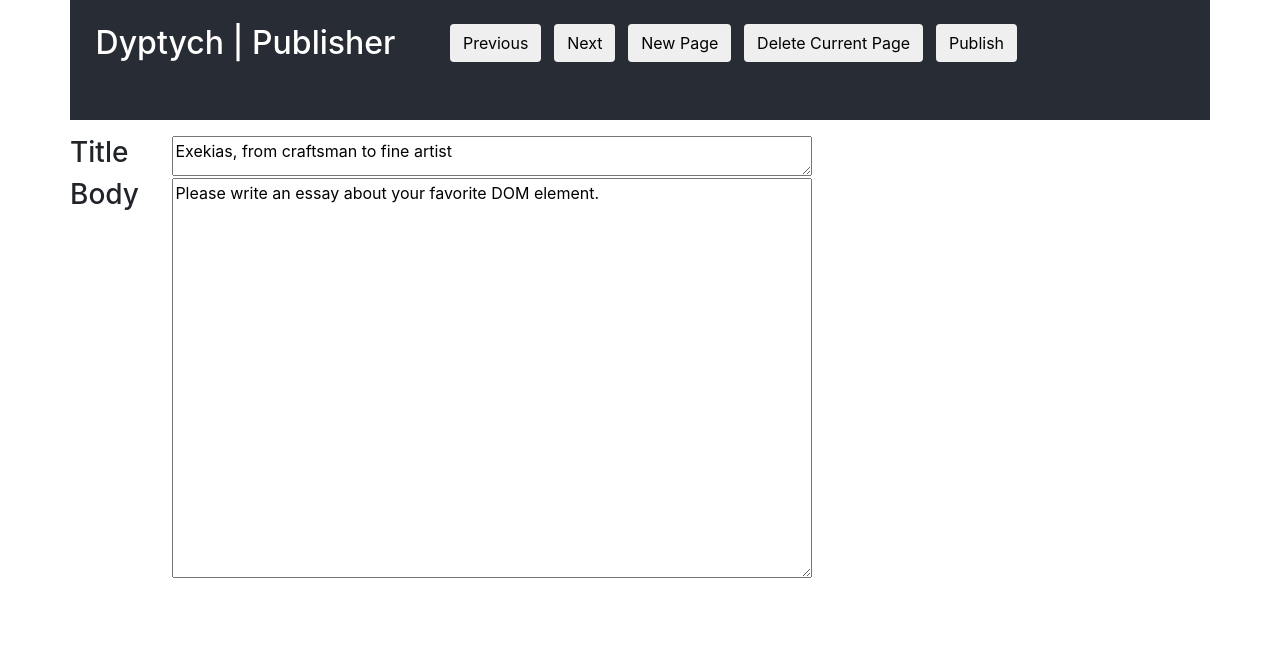
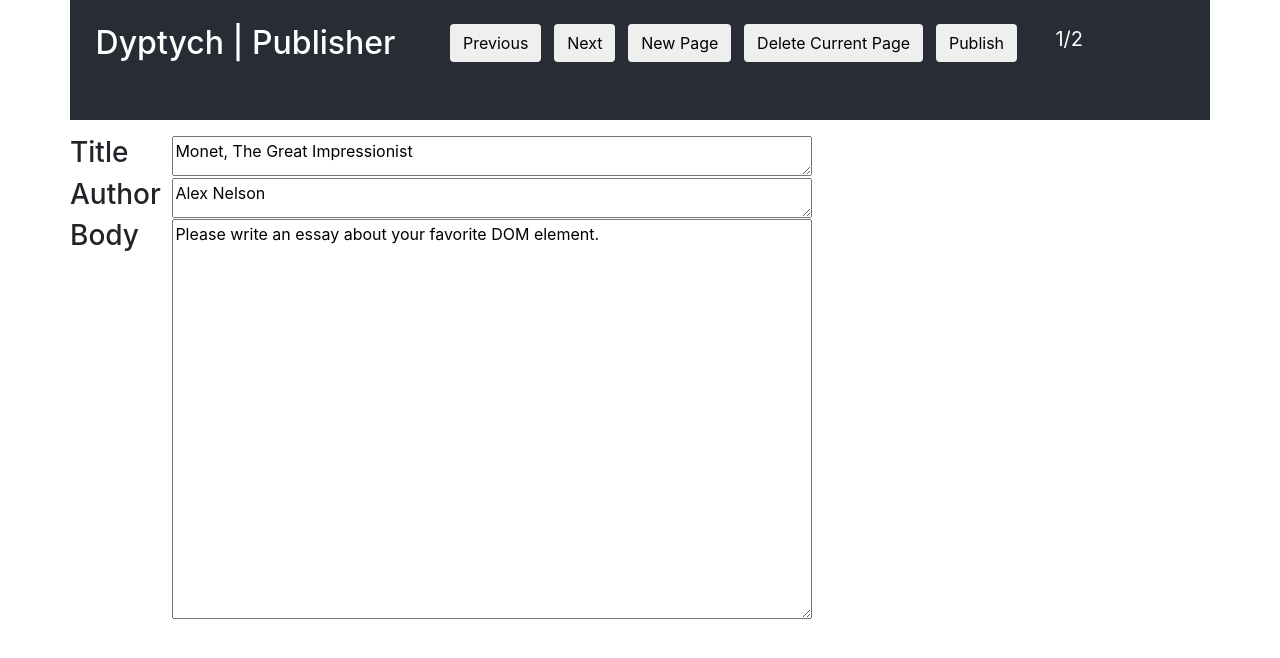
Before and after one commit to AlexBNelson/dyptych-publisher, a React (Create React App) app in the folder dyptych-publisher/: page / in a window 1280 px wide. Shown: the top 658 px of the page. Built offline with nearby package versions, Linux system fonts and the light colour scheme.

Commit message:
Further functionality changes

```diff
--- a/dyptych-publisher/src/App.css
+++ b/dyptych-publisher/src/App.css
@@ -32,6 +32,13 @@
   padding: 0px 0px 0px 0px;
 }
 
+.page-number{
+  margin-left: 2vw;
+  margin-top: 3vh;
+  color: white;
+  font-size: 20px;
+}
+
 .textarea{
   width:200px;
   height:50px;
--- a/dyptych-publisher/src/App.js
+++ b/dyptych-publisher/src/App.js
@@ -13,8 +13,7 @@ class App extends Component {
     super(props)
     this.state = {
       pageNumber: 0,
-      pages: [<IntroInputArea/>],
-      appendix: <AppendixInputArea/>
+      pages: [<IntroInputArea />, <AppendixInputArea />]
     };
 
     this.previousPage = this.previousPage.bind(this);
@@ -24,33 +23,40 @@ class App extends Component {
   }
 
   previousPage(e) {
+
+    if (this.state.pageNumber > 0) {
       this.setState({
         pageNumber: this.state.pageNumber - 1
       });
     }
+  }
 
   nextPage(e) {
+
+    if (this.state.pages.length - 1 > this.state.pageNumber) {
       this.setState({
         pageNumber: this.state.pageNumber + 1
       });
     }
+  }
 
-  addPage(e){
-    console.log("check")
+  addPage(e) {
 
+    if ((this.state.pages.length <= 8) && this.state.pageNumber < this.state.pages.length - 1) {
       var array = this.state.pages
 
-    array.splice(this.state.pageNumber, 0, <BodyInputArea/>);
+
+      array.splice(this.state.pageNumber + 1, 0, <BodyInputArea />);
 
       this.setState({
         pages: array
       });
-
-    console.log(this.state.pages.length)
-
+    }
   }
 
-  deletePage(e){
+  deletePage(e) {
+
+    if (this.state.pageNumber < this.state.pages.length - 1) {
       var array = this.state.pages
 
       array.splice(this.state.pageNumber, 1);
@@ -59,19 +65,17 @@ class App extends Component {
         pages: array
       });
     }
+  }
 
 
 
   render() {
 
-    var currentPage
+    var currentPage = this.state.pages[this.state.pageNumber]
 
-    if(this.state.pages.length < this.state.pageNumber){
-      currentPage = this.state.pages[this.state.pageNumber]
-    }
-    else{
-      currentPage = this.state.appendix
-    }
+    var pageNumber = this.state.pageNumber + 1;
+
+    var pageTotal = this.state.pages.length;
 
     return (
       <div className="App container">
@@ -79,8 +83,10 @@ class App extends Component {
           <div className="col-4 App-title"><h2 className="">Dyptych | Publisher</h2></div>
           <div className="flex-sm-row button-container"><button type="button" className="btn btn-iLink" onClick={this.previousPage}>Previous</button></div>
           <div className="flex-sm-row button-container"><button type="button" className="btn btn-iLink" onClick={this.nextPage}>Next</button></div>
-          <div className="flex-sm-row button-container"><button type="button" className="btn btn-iLink" onClick={this.addPage}>New Page</button></div>          <div className="flex-sm-row button-container"><button type="button" className="btn btn-iLink" onclick="deletePage()">Delete Current Page</button></div>
+          <div className="flex-sm-row button-container"><button type="button" className="btn btn-iLink" onClick={this.addPage}>New Page</button></div>
+          <div className="flex-sm-row button-container"><button type="button" className="btn btn-iLink" onClick={this.deletePage}>Delete Current Page</button></div>
           <div className="flex-sm-row button-container"><button type="button" className="btn btn-iLink">Publish</button></div>
+          <div className="flex-sm-row page-number">{pageNumber}/{pageTotal}</div>
         </header>
 
         <div className="row textarea-row">
--- /dev/null
+++ b/dyptych-publisher/src/actions/index.js
@@ -0,0 +1,5 @@
+
+export const saveTextData = data => ({
+    type: 'SAVE_TEXT_DATA',
+    data
+})
--- a/dyptych-publisher/src/components/AppendixInputArea.js
+++ b/dyptych-publisher/src/components/AppendixInputArea.js
@@ -5,21 +5,15 @@ class AppendixInputArea extends Component {
     constructor(props) {
         super(props);
         this.state = {
-          title: 'Exekias, from craftsman to fine artist',
-          body: 'Please write an essay about your favorite DOM element.'
+          sources: 'https://www.claude-monet.com/impression-sunrise.jsp'
         };
 
-        this.handleBodyChange = this.handleBodyChange.bind(this);
-        this.handleTitleChange = this.handleTitleChange.bind(this);
+        this.handleSourcesChange = this.handleSourcesChange.bind(this);
         this.handleSubmit = this.handleSubmit.bind(this);
       }
 
-      handleBodyChange(event) {
-        this.setState({body: event.target.value});
-      }
-
-      handleTitleChange(event) {
-        this.setState({title: event.target.value});
+      handleSourcesChange(event) {
+        this.setState({sources: event.target.value});
       }
 
       handleSubmit(event) {
@@ -34,14 +28,10 @@ class AppendixInputArea extends Component {
           <form className="col-12" onSubmit={this.handleSubmit}>
 
             <div className="row">
-                <h3 className="input-label">Title</h3>
-                <textarea className="title-text" value={this.state.title} onChange={this.handleTitleChange} />
+                <h3 className="input-label">Sources</h3>
+                <textarea className="title-text" value={this.state.sources} onChange={this.handleSourcesChange} />
             </div>
 
-            <div className="row">
-                <h3 className="input-label">Body</h3>
-                <textarea className="body-text" value={this.state.body} onChange={this.handleBodyChange} />
-            </div>
           </form>
         );
       }
--- a/dyptych-publisher/src/components/BodyInputArea.js
+++ b/dyptych-publisher/src/components/BodyInputArea.js
@@ -5,12 +5,22 @@ class  BodyInputArea extends Component {
     constructor(props) {
         super(props);
         this.state = {
-          title: 'Exekias, from craftsman to fine artist',
-          body: 'Please write an essay about your favorite DOM element.'
+          title: 'Impression, Sunrise',
+          body: 'Please write an essay about your favorite DOM element.',
+          museum: 'Musée Marmottan Monet, Paris',
+          date: '1872',
+          medium: 'oil on canvas 48cm x 63cm',
+          artist: 'Claude Monet'
         };
 
         this.handleBodyChange = this.handleBodyChange.bind(this);
         this.handleTitleChange = this.handleTitleChange.bind(this);
+        this.handleArtistChange = this.handleArtistChange.bind(this);
+        this.handleDateChange = this.handleDateChange.bind(this);
+        this.handleMediumChange = this.handleMediumChange.bind(this);
+        this.handleMuseumChange = this.handleMuseumChange.bind(this);
+
+
         this.handleSubmit = this.handleSubmit.bind(this);
       }
 
@@ -20,6 +30,22 @@ class  BodyInputArea extends Component {
 
       handleTitleChange(event) {
         this.setState({title: event.target.value});
+      }
+
+      handleArtistChange(event) {
+        this.setState({artist: event.target.value});
+      }
+
+      handleDateChange(event) {
+        this.setState({date: event.target.value});
+      }
+
+      handleMediumChange(event) {
+        this.setState({medium: event.target.value});
+      }
+
+      handleMuseumChange(event) {
+        this.setState({museum: event.target.value});
       }
 
       handleSubmit(event) {
@@ -39,6 +65,26 @@ class  BodyInputArea extends Component {
             </div>
 
             <div className="row">
+                <h3 className="input-label">Artist</h3>
+                <textarea className="title-text" value={this.state.artist} onChange={this.handleArtistChange} />
+            </div>
+
+            <div className="row">
+                <h3 className="input-label">Date</h3>
+                <textarea className="title-text" value={this.state.date} onChange={this.handleDateChange} />
+            </div>
+
+            <div className="row">
+                <h3 className="input-label">Medium and Dimensions</h3>
+                <textarea className="title-text" value={this.state.medium} onChange={this.handleMediumChange} />
+            </div>
+
+            <div className="row">
+                <h3 className="input-label">Museum/Gallery</h3>
+                <textarea className="title-text" value={this.state.museum} onChange={this.handleMuseumChange} />
+            </div>
+
+            <div className="row">
                 <h3 className="input-label">Body</h3>
                 <textarea className="body-text" value={this.state.body} onChange={this.handleBodyChange} />
             </div>
--- a/dyptych-publisher/src/components/IntroInputArea.js
+++ b/dyptych-publisher/src/components/IntroInputArea.js
@@ -1,17 +1,21 @@
 import React, { Component } from 'react';
 import '../Input.css'
+import { saveTextData } from '../actions'
+import { connect } from 'react-redux'
 
 class IntroInputArea extends Component {
     constructor(props) {
         super(props);
         this.state = {
-          title: 'Exekias, from craftsman to fine artist',
-          body: 'Please write an essay about your favorite DOM element.'
+          title: 'Monet, The Great Impressionist',
+          body: 'Please write an essay about your favorite DOM element.',
+          author: 'Alex Nelson'
         };
 
         this.handleBodyChange = this.handleBodyChange.bind(this);
         this.handleTitleChange = this.handleTitleChange.bind(this);
-        this.handleSubmit = this.handleSubmit.bind(this);
+        this.handleAuthorChange = this.handleAuthorChange.bind(this);
+        this.saveData = this.saveData.bind(this);
       }
 
       handleBodyChange(event) {
@@ -22,10 +26,14 @@ class IntroInputArea extends Component {
         this.setState({title: event.target.value});
       }
 
-      handleSubmit(event) {
-        alert('An essay was submitted: ' + this.state.value);
-        event.preventDefault();
+      handleAuthorChange(event) {
+        this.setState({author: event.target.value});
       }
+
+      saveData() {
+        dispatch(saveTextData(this.props.imageSource + 1))
+      }
+
 
       render() {
 
@@ -39,6 +47,11 @@ class IntroInputArea extends Component {
             </div>
 
             <div className="row">
+                <h3 className="input-label">Author</h3>
+                <textarea className="title-text" value={this.state.author} onChange={this.handleAuthorChange} />
+            </div>
+
+            <div className="row">
                 <h3 className="input-label">Body</h3>
                 <textarea className="body-text" value={this.state.body} onChange={this.handleBodyChange} />
             </div>
```
Also changed, not shown: dyptych-publisher/src/components/IntroInputAreaContainer.js (added, +10 -0 lines). Lines whose indentation alone changed are shown as unchanged.
